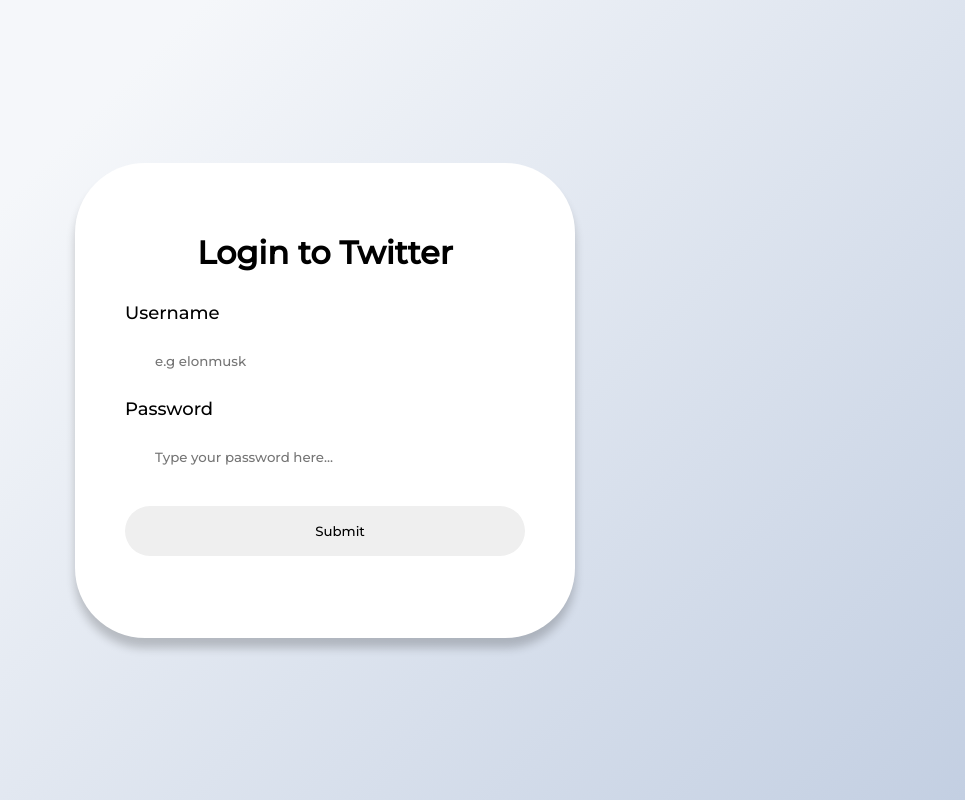
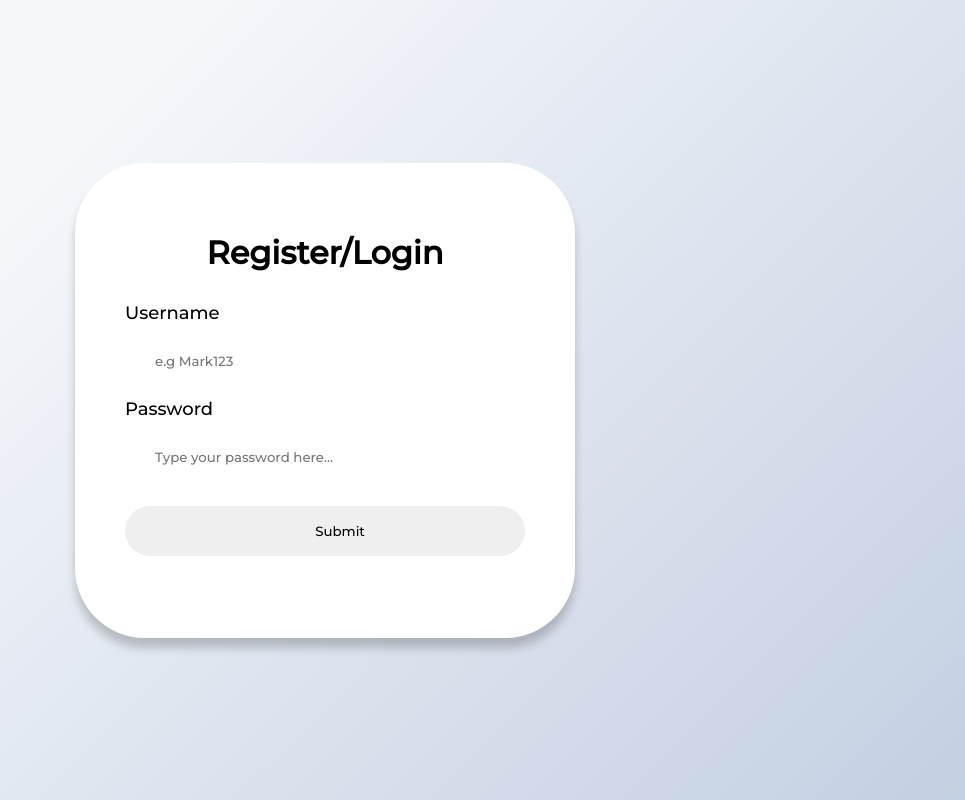
Before and after one commit to HugoAdona/Login-Page, a plain HTML site: page index.html in a window 1280 px wide. Shown: the whole page, without its empty margins (315-1280 px from the left). Drawn offline with Linux system fonts and the light colour scheme.

Commit message:
Updated project files.

```diff
--- a/index.html
+++ b/index.html
@@ -4,7 +4,7 @@
     <meta charset="UTF-8">
     <meta name="viewport" content="width=device-width, initial-scale=1.0">
     <link rel="stylesheet" href="style.css">
-    <title>Login Page</title>
+    <title>Register/Login</title>
     <link rel="preconnect" href="https://fonts.googleapis.com">
     <link rel="preconnect" href="https://fonts.gstatic.com" crossorigin>
     <link href="https://fonts.googleapis.com/css2?family=Montserrat:ital,wght@0,500;1,500&display=swap" rel="stylesheet">
@@ -12,10 +12,10 @@
 <body>
 
 <div class="wrapper">
-    <h2 class="title">Login to Twitter</h2>
+    <h2 class="title">Register/Login</h2>
     <form action="">
         <label for="">Username</label>
-        <input type="text" placeholder="e.g elonmusk">
+        <input type="text" placeholder="e.g Mark123">
         <label for="">Password</label>
         <input type="text" placeholder="Type your password here...">
         <input type="submit">
```
